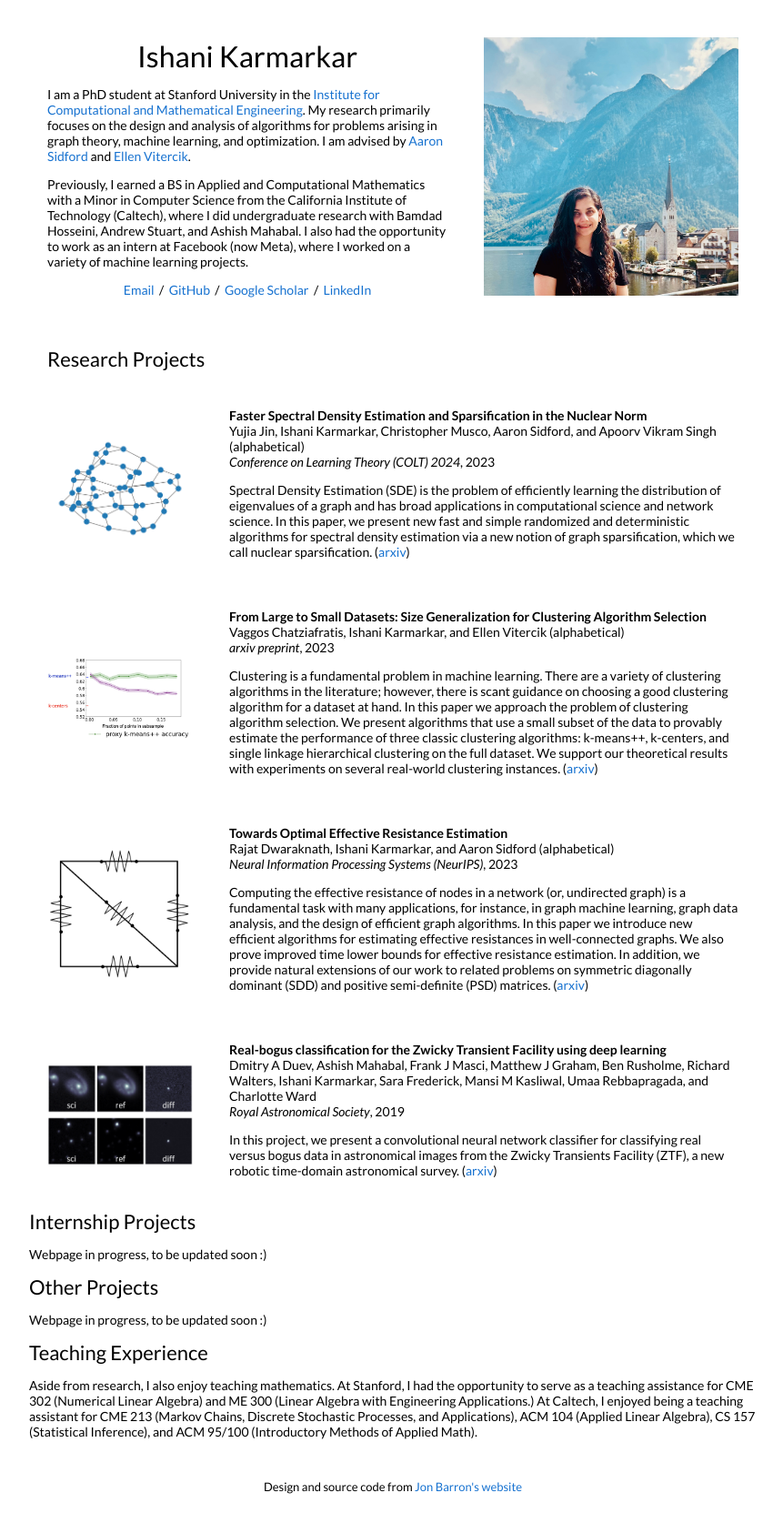
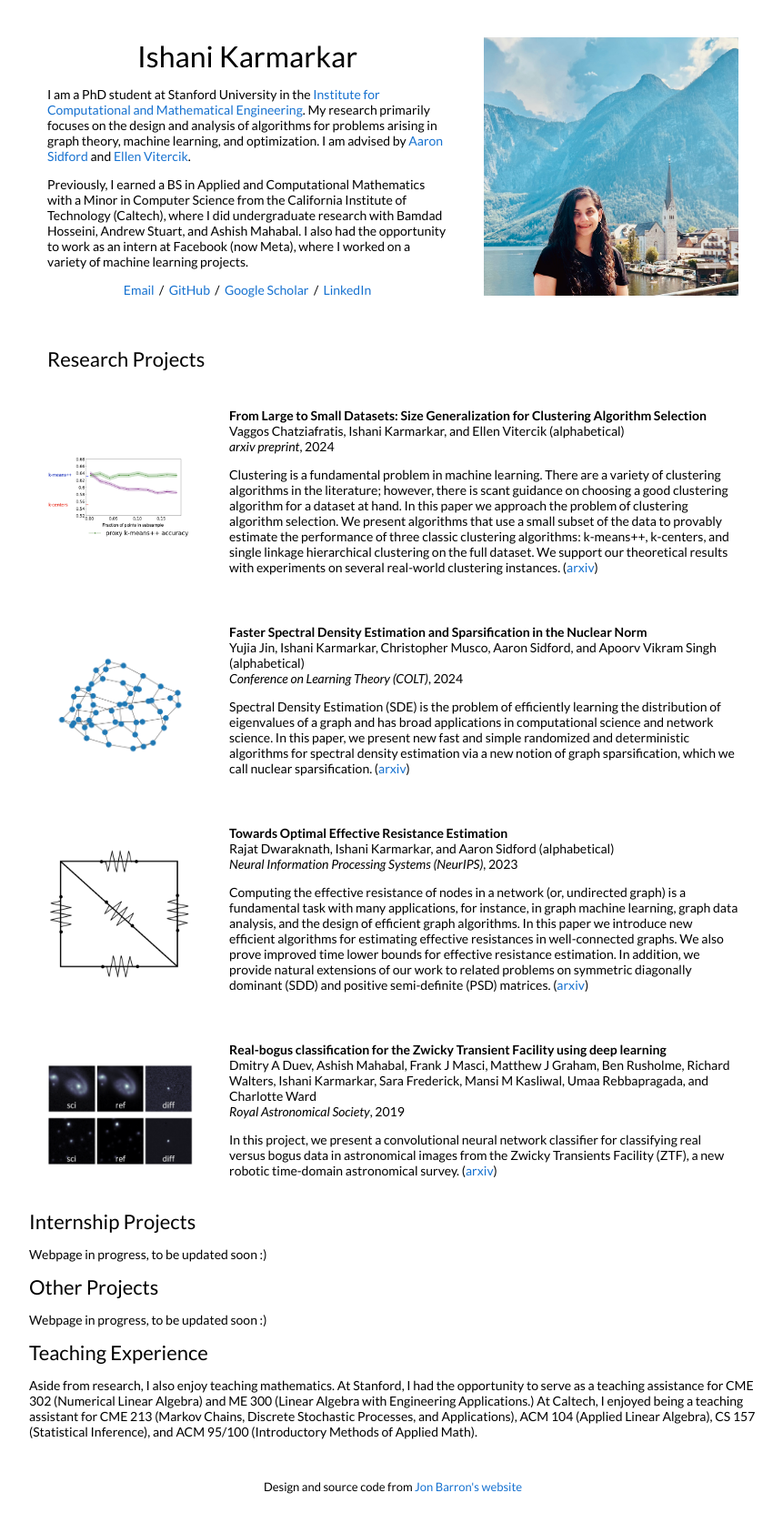
Before and after one commit to ishanikarmarkar/ishanikarmarkar.github.io, a Jekyll site: the page built from _posts/2024-02-25-clustering.markdown, in a window 1280 px wide. Shown: the whole page at 91% size, without its empty margins (208-1069 px from the left). Built offline with Jekyll 4.4.1, drawn with Linux system fonts in a browser that asks for light colours.

Commit message:
updated dates

```diff
--- a/_posts/2024-02-25-clustering.markdown
+++ b/_posts/2024-02-25-clustering.markdown
@@ -2,7 +2,7 @@
 layout: post
 title:  "From Large to Small Datasets: Size Generalization for Clustering Algorithm Selection"
 image: images/sizegen.png
-date: 2023-06-24
+date: 2024-07-24
 categories: research
 course: ""
 venue: "arxiv preprint"
--- a/_posts/2024-07-02-sde.markdown
+++ b/_posts/2024-07-02-sde.markdown
@@ -2,10 +2,10 @@
 layout: post
 title:  "Faster Spectral Density Estimation and Sparsification in the Nuclear Norm"
 image: images/generic_graph_pic.png
-date: 2023-07-02
+date: 2024-06-02
 categories: research
 course: ""
-venue: "Conference on Learning Theory (COLT) 2024"
+venue: "Conference on Learning Theory (COLT)"
 authors: "Yujia Jin, Ishani Karmarkar, Christopher Musco, Aaron Sidford, and Apoorv Vikram Singh (alphabetical)"
 subtitle:
 ---
```
